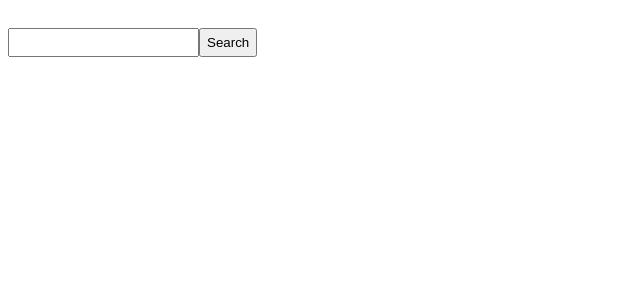
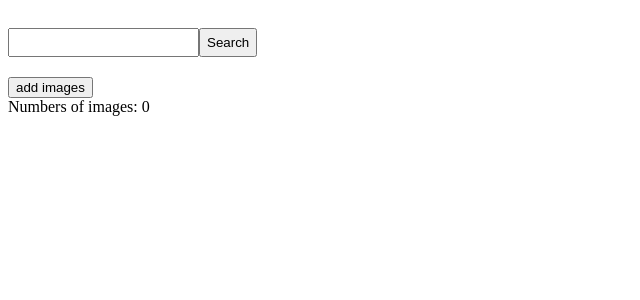
Before and after one commit to selenax/EZ-translator, a React (Create React App) app: page / in a window 1280 px wide. Shown: the top 300 px of the page, without its empty margins (0-640 px from the left). Built offline with nearby package versions, Linux system fonts and the light colour scheme.

Commit message:
added button to add images

```diff
--- a/src/App.js
+++ b/src/App.js
@@ -5,6 +5,7 @@ import ImageList from './components/ImageList';
 
 function App() {
 	const [images, setImages] = useState([]);
+	const [count, setCount] = useState(0);
 
 	// received text from child component in input field
 	// pass to search api function, save json in result
@@ -13,11 +14,16 @@ function App() {
 		setImages(result);
 	};
 
+	const handleClick = () => {
+		setCount(count + 1);
+	};
 
 	return (
 		<div>
 			<SearchBar onSubmit={handleSearch} />
 			<ImageList images={images} />
+			<button onClick={handleClick}>add images</button>
+			<div>Numbers of images: {count}</div>
 		</div>
 	);
 }
```
Lines whose indentation alone changed are shown as unchanged.
